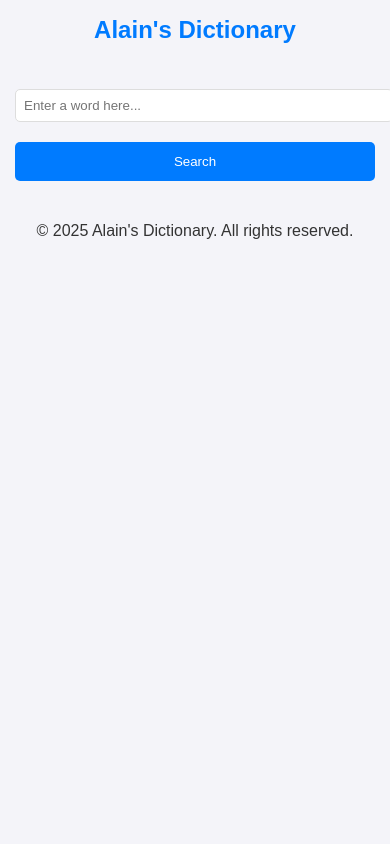
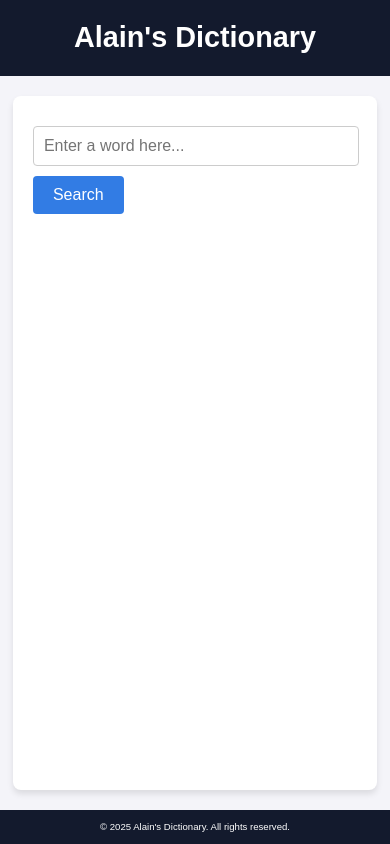
Before and after one commit to ai-ngabo/Dictionary_API-App, a Flask app: page / in a window 390 px wide. Run offline with Flask 3, Linux system fonts and the light colour scheme.

Commit message:
scripts update on css file

```diff
--- a/static/index.css
+++ b/static/index.css
@@ -4,128 +4,93 @@ body {
     margin: 0;
     padding: 0;
     background-color: #f4f4f9;
-    color: #333;
-    text-align: center;
+    display: flex;
+    flex-direction: column;
+    min-height: 100vh;
   }
 
-.container {
-    padding: 20px;
-    max-width: 600px;
-    margin: auto;
+  /*Styles for my header part of web page*/
+  header {
+    background: #131a2d;
+    color: white;
+    text-align: center;
+    padding: 5px;
+    font-size: 1.2rem;
   }
 
-h1 {
-    font-size: 2em;
-    color: #007bff;
-    margin-bottom: 20px;
+  /*Styles for my footer part of the webpage*/
+  footer {
+    background: #131a2d;
+    background: ;
+    color: white;
+    text-align: center;
+    padding: 5px;
+    font-size: 0.8rem;
   }
 
-form {
-    margin-bottom: 20px;
+  /*Styles for my dictionary api holder*/
+  .container {
+    max-width: 600px;
+    margin: 20px auto;
+    padding: 20px;
+    background: white;
+    box-shadow: 0px 4px 6px rgba(0, 0, 0, 0.1);
+    border-radius: 8px;
+    flex: 1; /* Allows this section to expand */
   }
 
-/* Form Inputs */
+  /*Styles for the small box where the word will be inserted*/
   input {
+    width: calc(100% - 20px);
     padding: 10px;
-    margin: 5px;
-    width: calc(100% - 22px);
-    border: 1px solid #ddd;
-    border-radius: 5px;
+    margin: 10px 0;
+    font-size: 1em;
+    border: 1px solid #ccc;
+    border-radius: 4px;
   }
 
+ /*Styles for the button*/
   button {
     padding: 10px 20px;
-    background-color: #007bff;
+    font-size: 1em;
     color: white;
+    background: #327ce4;
     border: none;
-    border-radius: 5px;
+    border-radius: 4px;
     cursor: pointer;
-    transition: background-color 0.3s;
+    transition: background-color 0.3s ease;
   }
 
   button:hover {
-    background-color: #0056b3;
+    background: #0056b3;
   }
 
-/* Job Results Section */
-#job-results {
+  #results {
     margin-top: 20px;
     text-align: left;
   }
 
-.job-card {
-    background-color: #fff;
-    padding: 15px;
-    margin-bottom: 10px;
-    border: 1px solid #ddd;
-    border-radius: 5px;
-    box-shadow: 0 4px 6px rgba(0, 0, 0, 0.1);
+  /* Scripts for the web's responsiveness */
+  @media (max-width: 768px) {
+    header {
+      font-size: 1rem; /* Smaller font for medium screens */
+      padding: 3px;
     }
 
-.job-card h2 {
-    font-size: 1.2em;
-    margin: 0;
-    color: #333;
-}
-
-.job-card p {
-    margin: 5px 0;
-}
-
-.job-card a {
-    color: #007bff;
-    text-decoration: none;
-    font-weight: bold;
-}
-
-.job-card a:hover {
-    text-decoration: underline;
-}
-
-/* Media Queries for Responsive Design */
-@media (max-width: 768px) {
-    .container {
-        padding: 15px;
-    }
-
-    h1 {
-        font-size: 1.8em;
-    }
-
-    input {
-        padding: 8px;
-        margin: 5px 0;
-    }
-
-    button {
-        width: 100%;
-        padding: 12px;
-    }
-
-    .job-card {
-        padding: 10px;
-    }
-
-    .job-card h2 {
-        font-size: 1em;
+    footer {
+      font-size: 0.7rem;
+      padding: 4px;
     }
   }
 
   @media (max-width: 480px) {
-    h1 {
-        font-size: 1.5em;
+    header {
+      font-size: 0.9rem; /* Further decrease for smaller screens */
+      padding: 2px;
     }
 
-    input, button {
-        width: 100%;
-        margin: 10px 0;
-    }
-
-    .job-card h2 {
-        font-size: 0.9em;
-    }
-
-    .job-card p {
-        font-size: 0.85em;
+    footer {
+      font-size: 0.6rem;
+      padding: 2px;
     }
   }
```
Lines whose indentation alone changed are shown as unchanged.
